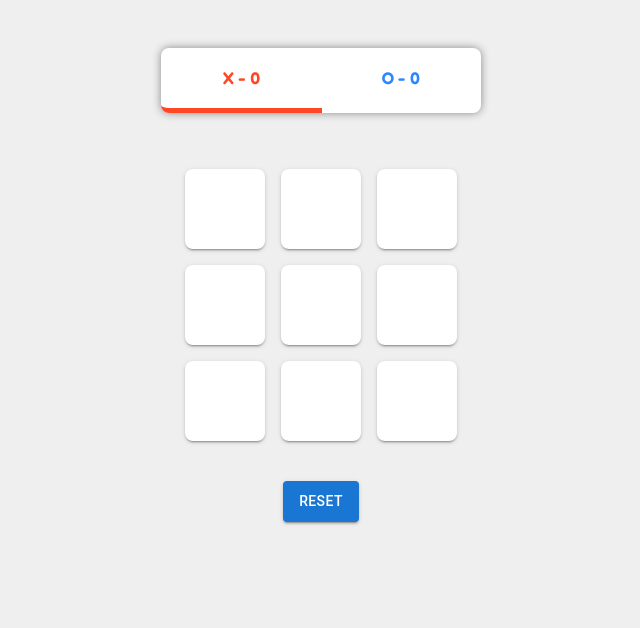
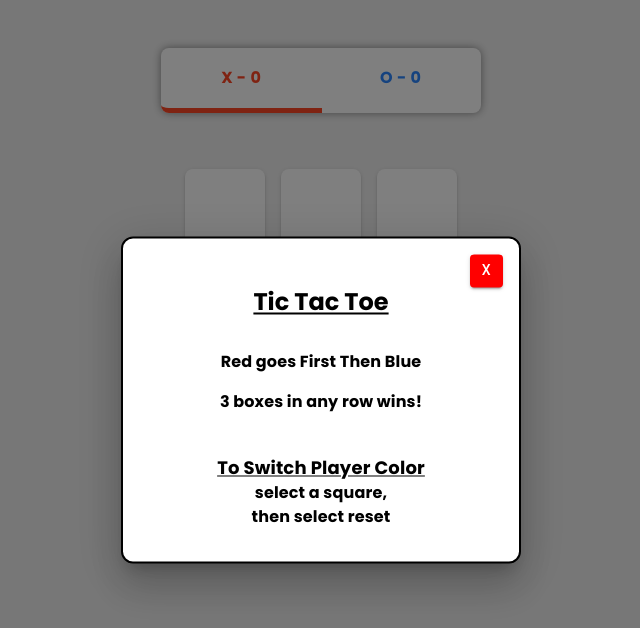
Before and after one commit to Andrew-Neely-82/tic-tac-toe-react, a React (Create React App) app: page / in a window 1280 px wide. Shown: the top 628 px of the page, without its empty margins (319-959 px from the left). Built offline with nearby package versions, Linux system fonts and the light colour scheme.

Commit message:
styled, components/variables abstracted

```diff
--- a/src/App.js
+++ b/src/App.js
@@ -1,78 +1,11 @@
-import { Board, ResetButton, ScoreBoard } from "./components/export";
-import { useState } from "react";
+import { Layout, RulesModal } from "./components/export";
 import "./App.scss";
 
 function App() {
-  const [board, setBoard] = useState(Array(9).fill(null));
-  const [xPlaying, setXPlaying] = useState(true);
-  const [scores, setScores] = useState({ xScore: 0, oScore: 0 });
-  const [gameOver, setGameOver] = useState(false);
-
-  const WIN_CONDITIONS = [
-    [0, 1, 2],
-    [3, 4, 5],
-    [6, 7, 8],
-    [0, 3, 6],
-    [1, 4, 7],
-    [2, 5, 8],
-    [0, 4, 8],
-    [2, 4, 6],
-  ];
-
-  const handleBoxClick = (boxIndex) => {
-    const updatedBoard = board.map((value, index) => {
-      if (index === boxIndex) {
-        return xPlaying === true ? "X" : "O";
-      } else {
-        return value;
-      }
-    });
-    const winner = checkWinner(updatedBoard);
-
-    if (winner) {
-      if (winner === "O") {
-        let { oScore } = scores;
-        oScore += 1;
-        setScores({ ...scores, oScore });
-      } else {
-        let { xScore } = scores;
-        xScore += 1;
-        setScores({ ...scores, xScore });
-      }
-    }
-
-    console.log(scores);
-
-    setBoard(updatedBoard);
-    setXPlaying(!xPlaying);
-  };
-
-  const checkWinner = (board) => {
-    for (let i = 0; i < WIN_CONDITIONS.length; i++) {
-      const [x, y, z] = WIN_CONDITIONS[i];
-
-      if (board[x] && board[x] === board[y] && board[y] === board[z]) {
-        setGameOver(true);
-        return board[x];
-      }
-    }
-  };
-
-  const resetBoard = () => {
-    setGameOver(false);
-    setBoard(Array(9).fill(null));
-  };
-
-  const scoreProps = {
-    scores: scores,
-    xPlaying: xPlaying,
-  };
-
   return (
     <div className="App">
-      <ScoreBoard {...scoreProps} />
-      <Board board={board} onClick={gameOver ? resetBoard : handleBoxClick} />
-      <ResetButton resetBoard={resetBoard} />
+      <RulesModal />
+      <Layout />
     </div>
   );
 }
--- a/src/App.scss
+++ b/src/App.scss
@@ -1,12 +1,12 @@
-@import url("https://fonts.googleapis.com/css2?family=Fredoka:wght@500&display=swap");
+@import url('https://fonts.googleapis.com/css2?family=Poppins:wght@700&display=swap');
 
 * {
   box-sizing: border-box;
-  font-family: "Fredoka", sans-serif;
+  font-family: "Poppins", sans-serif;
 }
 
 body {
-  font-family: "Fredoka", sans-serif;
+  font-family: "Poppins", sans-serif;
   background-color: #efefef;
   margin: 0;
 }
--- a/src/components/board/Board.jsx
+++ b/src/components/board/Board.jsx
@@ -6,6 +6,7 @@ const Board = ({ board, onClick }) => {
     <div className="Board__">
       {board.map((value, index) => {
         const props = {
+          key: index,
           value: value,
           onClick: () => value === null && onClick(index),
         };
@@ -15,4 +16,5 @@ const Board = ({ board, onClick }) => {
     </div>
   );
 };
+
 export default Board;
--- a/src/components/export.js
+++ b/src/components/export.js
@@ -2,3 +2,7 @@ export { default as Board } from "./board/Board";
 export { default as Box } from "./square/Box";
 export { default as ScoreBoard } from "./scoreBoard/ScoreBoard";
 export { default as ResetButton } from "./resetButton/ResetButton";
+
+// * layout
+export { default as Layout } from "./layout/Layout";
+export { default as RulesModal } from "./modal/Modal";
--- /dev/null
+++ b/src/components/layout/Layout.js
@@ -0,0 +1,67 @@
+import { Board, ResetButton, ScoreBoard } from "../export";
+import { WIN_CONDITIONS } from "./index";
+import { useState } from "react";
+
+const Layout = () => {
+  const [board, setBoard] = useState(Array(9).fill(null));
+  const [xPlaying, setXPlaying] = useState(true);
+  const [scores, setScores] = useState({ xScore: 0, oScore: 0 });
+  const [gameOver, setGameOver] = useState(false);
+
+  const handleBoxClick = (boxIndex) => {
+    const updatedBoard = board.map((value, index) => {
+      if (index === boxIndex) {
+        return xPlaying === true ? "X" : "O";
+      } else {
+        return value;
+      }
+    });
+
+    const winner = checkWinner(updatedBoard);
+
+    if (winner) {
+      if (winner === "O") {
+        let { oScore } = scores;
+        oScore += 1;
+        setScores({ ...scores, oScore });
+      } else {
+        let { xScore } = scores;
+        xScore += 1;
+        setScores({ ...scores, xScore });
+      }
+    }
+
+    setBoard(updatedBoard);
+    setXPlaying(!xPlaying);
+  };
+
+  const checkWinner = (board) => {
+    for (let i = 0; i < WIN_CONDITIONS.length; i++) {
+      const [x, y, z] = WIN_CONDITIONS[i];
+
+      if (board[x] && board[x] === board[y] && board[y] === board[z]) {
+        setGameOver(true);
+        return board[x];
+      }
+    }
+  };
+
+  const resetBoard = () => {
+    setGameOver(false);
+    setBoard(Array(9).fill(null));
+  };
+
+  const scoreProps = {
+    scores: scores,
+    xPlaying: xPlaying,
+  };
+
+  return (
+    <>
+      <ScoreBoard {...scoreProps} />
+      <Board board={board} onClick={gameOver ? resetBoard : handleBoxClick} />
+      <ResetButton resetBoard={resetBoard} />
+    </>
+  );
+};
+export default Layout;
--- /dev/null
+++ b/src/components/layout/index.js
@@ -0,0 +1,10 @@
+export const WIN_CONDITIONS = [
+  [0, 1, 2],
+  [3, 4, 5],
+  [6, 7, 8],
+  [0, 3, 6],
+  [1, 4, 7],
+  [2, 5, 8],
+  [0, 4, 8],
+  [2, 4, 6],
+];
--- /dev/null
+++ b/src/components/modal/BoxContents.jsx
@@ -0,0 +1,31 @@
+import { Box, Button, Typography } from "@mui/material";
+import { style, descriptionStyle } from "./style";
+
+const BoxContents = (props) => {
+  return (
+    <Box sx={style}>
+      <Button className="close" variant="contained" onClick={props.handleClose} sx={{ mt: 2 }}>
+        X
+      </Button>
+      <Typography id="modal-modal-title" variant="h5" component="h2" sx={{ py: 2, textAlign: "center" }}>
+        <span>Tic Tac Toe</span>
+      </Typography>
+      <Typography id="modal-modal-description" sx={descriptionStyle}>
+        <span>Red goes First Then Blue</span>
+      </Typography>
+      <Typography id="modal-modal-description" sx={descriptionStyle}>
+        <span>3 boxes in any row wins!</span>
+      </Typography>
+      <Typography id="modal-modal-description" sx={{ ...descriptionStyle, marginTop: 5 }}>
+        <span>
+          <span className="underline">To Switch Player Color </span>
+          <br />
+          select a square, <br />
+          then select reset
+        </span>
+      </Typography>
+    </Box>
+  );
+};
+
+export default BoxContents;
--- /dev/null
+++ b/src/components/modal/Modal.jsx
@@ -0,0 +1,19 @@
+import BoxContents from "./BoxContents";
+import Modal from "@mui/material/Modal";
+import * as React from "react";
+import "./style.scss";
+
+const RulesModal = () => {
+  const [open, setOpen] = React.useState(true);
+  const handleClose = () => setOpen(false);
+
+  return (
+    <div className="Modal__">
+      <Modal open={open} onClose={handleClose} aria-labelledby="modal-modal-title" aria-describedby="modal-modal-description">
+        <BoxContents handleClose={handleClose} />
+      </Modal>
+    </div>
+  );
+};
+
+export default RulesModal;
--- /dev/null
+++ b/src/components/modal/style.js
@@ -0,0 +1,17 @@
+export const style = {
+  position: "absolute",
+  top: "50%",
+  left: "50%",
+  transform: "translate(-50%, -50%)",
+  width: 400,
+  bgcolor: "background.paper",
+  border: "2px solid black",
+  borderRadius: "0.75rem",
+  boxShadow: 24,
+  p: 4,
+};
+
+export const descriptionStyle = {
+  mt: 2,
+  textAlign: "center",
+};
--- /dev/null
+++ b/src/components/modal/style.scss
@@ -0,0 +1,32 @@
+#modal-modal-title {
+  text-decoration: underline;
+}
+
+.close {
+  position: absolute !important;
+  top: 0;
+  right: 01rem;
+  padding-block: 0.25rem !important;
+  padding-inline: 0.75rem !important;
+  min-width: fit-content !important;
+  background: red !important;
+}
+
+.underline {
+  text-decoration: underline;
+  font-size: 1.125rem;
+}
+
+.MuiModal-root {
+  @media (max-width: 280px) {
+    width: 100vw !important;
+    padding-inline: 0 !important;
+    margin-inline: auto !important;
+  }
+}
+
+.css-1ibbdop {
+  @media (max-width: 280px) {
+    width: 100% !important;
+  }
+}
--- a/src/components/scoreBoard/style.scss
+++ b/src/components/scoreBoard/style.scss
@@ -5,7 +5,7 @@
     display: flex;
     align-items: center;
     justify-content: space-evenly;
-    width: 20rem;
+    max-width: 20rem;
     background: white;
     border-radius: 0.5rem !important;
     box-shadow: 0 0 8px #888;
@@ -39,7 +39,7 @@
       &-o {
         font-size: 1rem !important;
         font-weight: bold !important;
-        font-family: "Fredoka", sans-serif;
+        font-family: "Poppins", sans-serif;
         cursor: pointer;
 
         &:hover {
```
